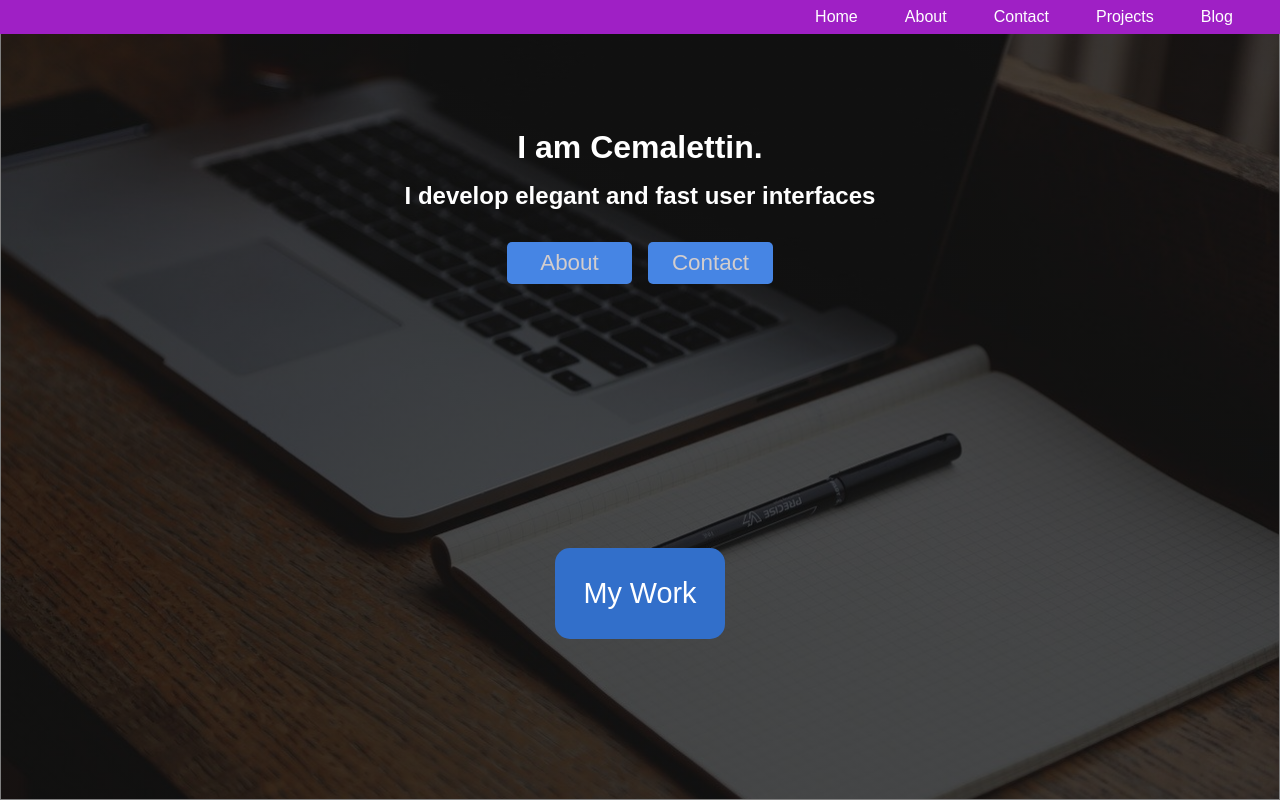
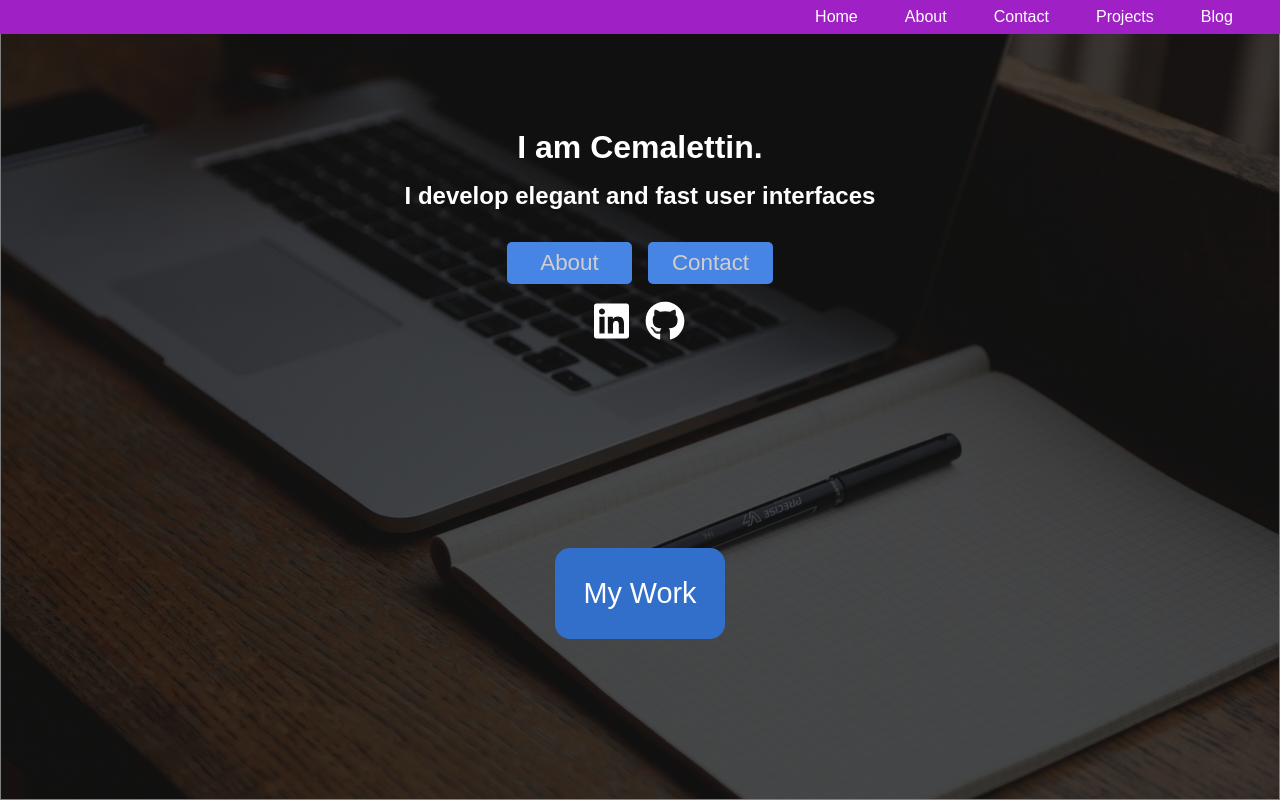
Before and after one commit to cmlttnts/cmlttnts.github.io, a React (Create React App) app: page / in a window 1280 px wide. Shown: the top 800 px of the page. Built offline with nearby package versions, Linux system fonts and the light colour scheme.

Commit message:
added social links icons, refactor some text

```diff
--- a/src/Components/Home/Home.scss
+++ b/src/Components/Home/Home.scss
@@ -47,6 +47,16 @@
     margin-top: 7rem;
   }
 
+  .SocialLinks {
+    margin-top: 1rem;
+    a {
+      font-size: 2.5rem;
+      color: white;
+    }
+    a:first-child {
+      margin-right: 1rem;
+    }
+  }
   .ctaHomeSec {
     font-size: 1.4rem;
     padding: 0.5rem;
--- a/src/Components/Home/Home.tsx
+++ b/src/Components/Home/Home.tsx
@@ -14,6 +14,23 @@ const Home = (): JSX.Element => {
           <a className="ctaHomeSec" href="#about">About</a>
           <a className="ctaHomeSec" href="#contact">Contact</a>
         </div>
+        <div className="SocialLinks">
+          <a
+            href="https://www.linkedin.com/in/cemalettintas/"
+            target="_blank"
+            rel="noopener noreferrer"
+          >
+            <i className="fab fa-linkedin"></i>
+          </a>
+          <a
+            href="https://github.com/cmlttnts"
+            target="_blank"
+            rel="noopener noreferrer"
+          >
+            <i className="fab fa-github"></i>
+
+          </a>
+        </div>
       </header>
       <a className="ctaHomePri" href="#projects">
         My Work
--- a/src/Components/Projects/Projects.tsx
+++ b/src/Components/Projects/Projects.tsx
@@ -48,7 +48,7 @@ const Projects = (): JSX.Element => {
           <ProjectLink
             name="Roommate Finder"
             url="https://cmlttnts.github.io/room-mate-finder/"
-            tooltip="In Construction... Find a roommate online, seach cities, filter according to your needs"
+            tooltip="Under Construction... Find a roommate online, seach cities, filter according to your needs"
           />
         </li>
         <li> Coming Soon ...</li>
```
